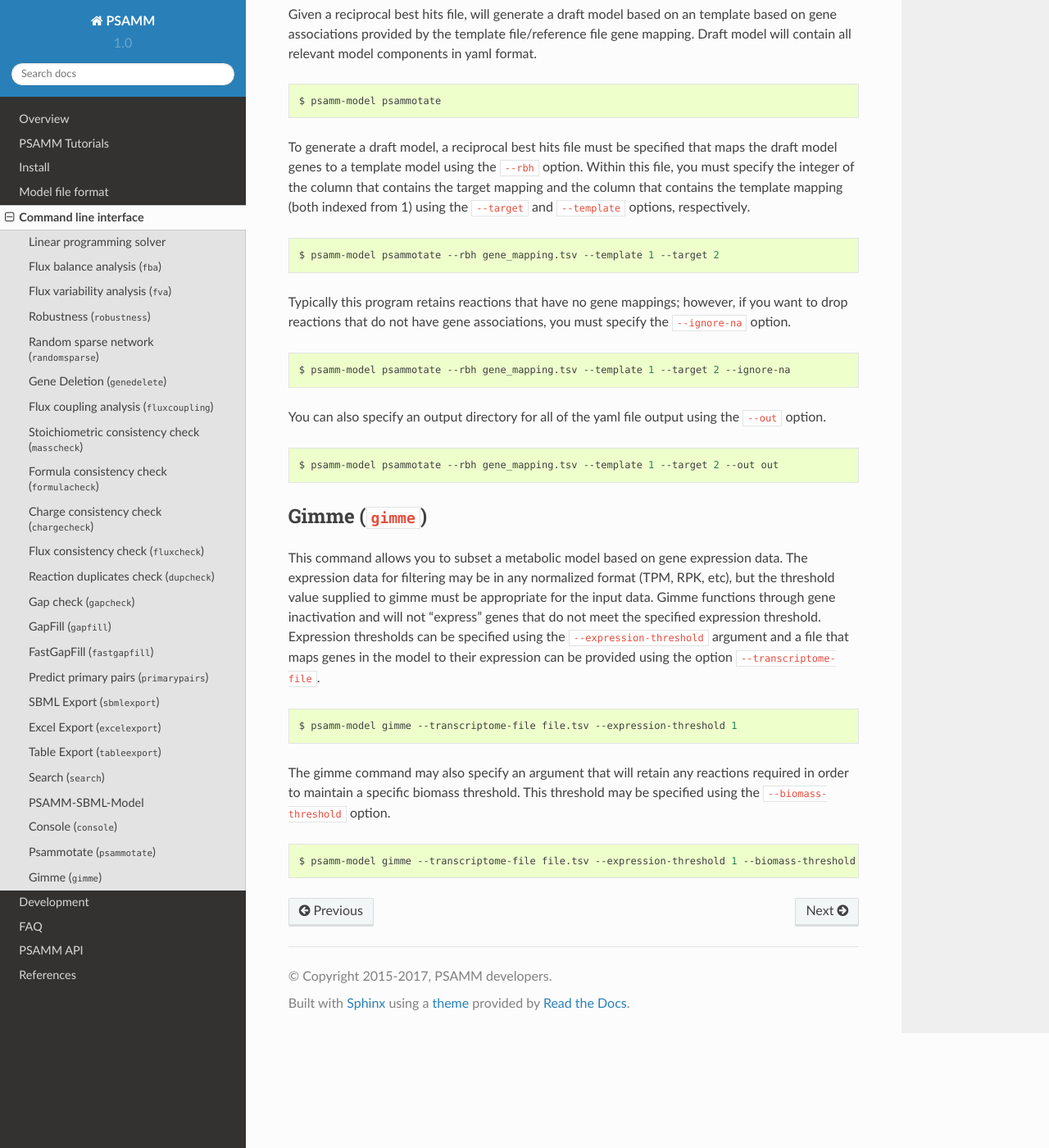
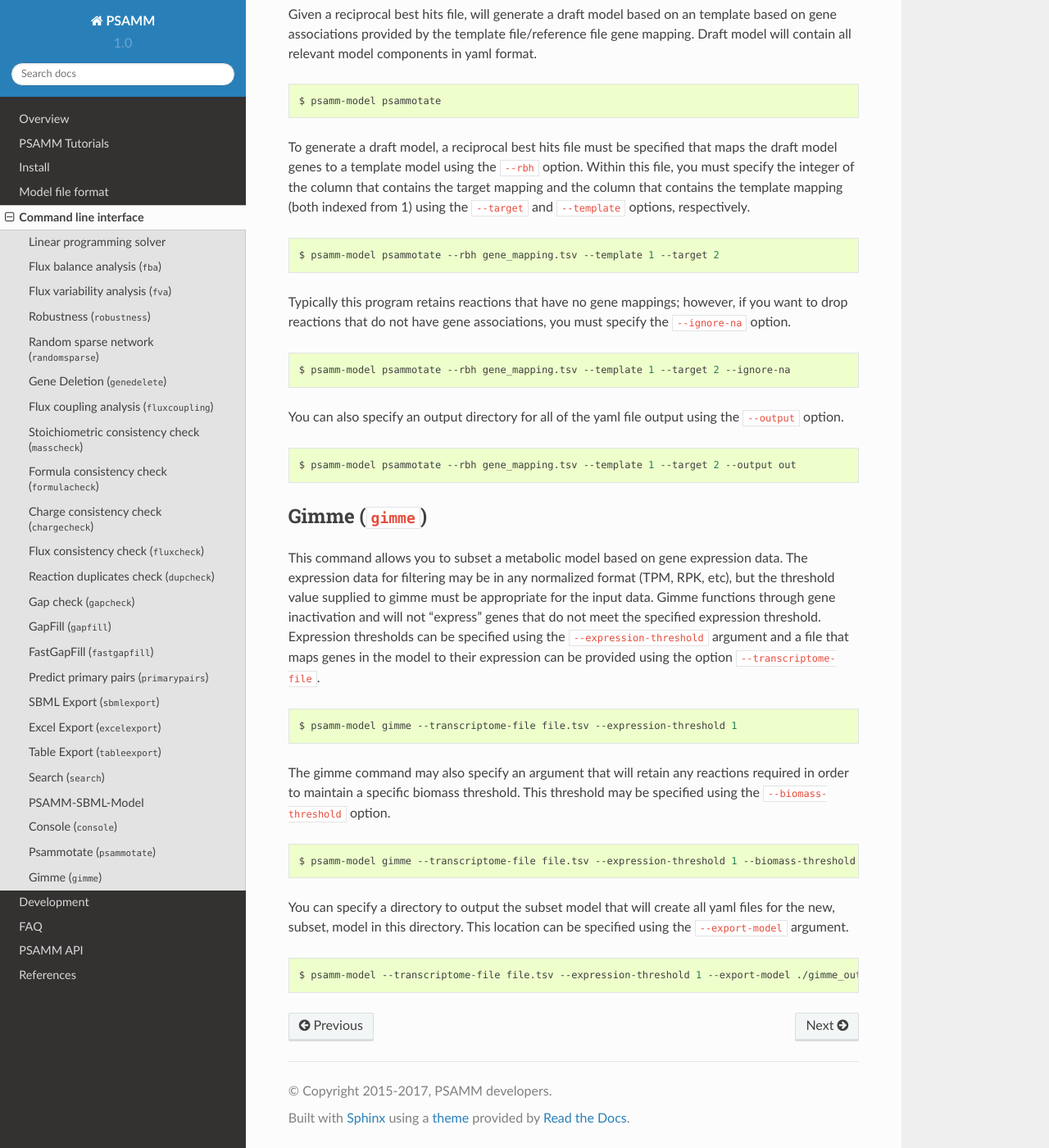
Before and after one commit to zhanglab/psamm, a Sphinx documentation site: the page built from docs/commands.rst, in a window 1280 px wide and 1400 px high, scrolled down 13653 px. Shown: the whole window at 82% size. Built offline with Sphinx 7.4.7 and the Read the Docs theme 2.0.0, drawn with Linux system fonts in a browser that asks for light colours.

Commit message:
Updated gimme and psammotate command lines for upcoming release (output options)

```diff
--- a/docs/commands.rst
+++ b/docs/commands.rst
@@ -727,11 +727,11 @@
     $ psamm-model psammotate --rbh gene_mapping.tsv --template 1 --target 2 --ignore-na
 
 You can also specify an output directory for all of the yaml file output using
-the ``--out`` option.
+the ``--output`` option.
 
 .. code-block:: shell
 
-    $ psamm-model psammotate --rbh gene_mapping.tsv --template 1 --target 2 --out out
+    $ psamm-model psammotate --rbh gene_mapping.tsv --template 1 --target 2 --output out
 
 Gimme (``gimme``)
 -----------------
@@ -756,3 +756,11 @@
 .. code-block:: shell
 
     $ psamm-model gimme --transcriptome-file file.tsv --expression-threshold 1 --biomass-threshold 1
+
+You can specify a directory to output the subset model that will create all
+yaml files for the new, subset, model in this directory. This location can
+be specified using the ``--export-model`` argument.
+
+.. code-block:: shell
+
+    $ psamm-model --transcriptome-file file.tsv --expression-threshold 1 --export-model ./gimme_out/
```
